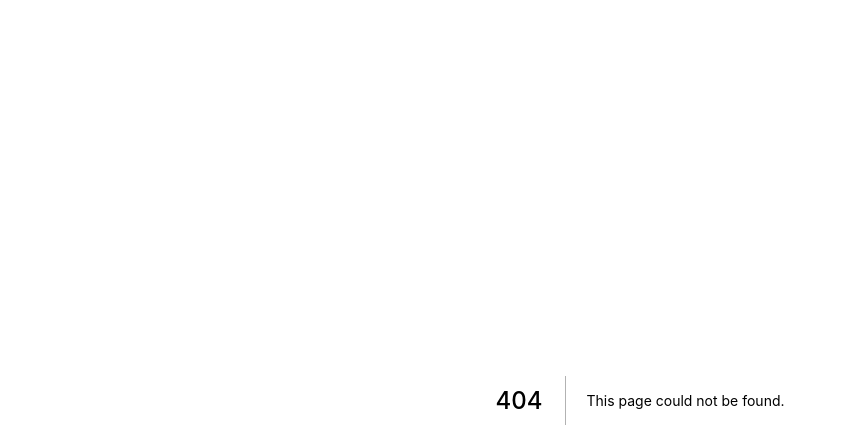
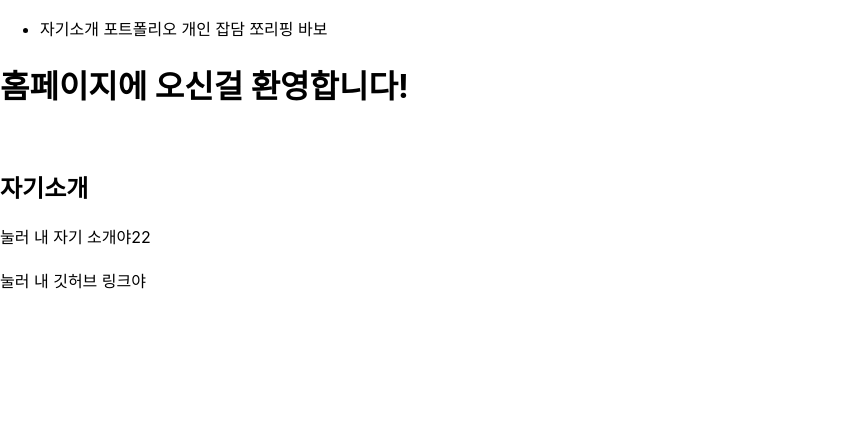
Before and after one commit to Last-SilverLight-End/Last-SilverLight-End.github.io, a Next.js app: page /introduce in a window 1280 px wide. Before the commit this address had no page. Shown: the top 448 px of the page, without its empty margins (0-847 px from the left). Built offline with nearby package versions, Linux system fonts and the light colour scheme.

Commit message:
fix next.config.js

```diff
--- /dev/null
+++ b/components/GitLinkButton.tsx
@@ -0,0 +1,13 @@
+import Link from 'next/link';
+import { FC } from 'react';
+
+const GitLinkButton:FC = () => {
+  return(
+    <Link href="https://github.com/Last-SilverLight-End">
+      <a>
+        눌러 내 깃허브 링크야
+      </a>
+    </Link>
+  )
+}
+export default GitLinkButton;
--- /dev/null
+++ b/components/Header.tsx
@@ -0,0 +1,40 @@
+import Link from 'next/link';
+import { FC } from 'react';
+
+
+
+/*FC -> functional component */
+const Header: FC = () => {
+
+  return (
+    <div>
+      <ul>
+        <li>
+          <Link href="/introduce"> 자기소개 </Link>
+          <Link href="/portfolio"> 포트폴리오 </Link>
+          <Link href="/privateChat"> 개인 잡담 </Link>
+          <Link href="/jjoripingBabo"> 쪼리핑 바보 </Link>
+        </li>
+      </ul>
+    </div>
+  )
+};
+
+/* list로 나타낼때는 이런 식으로 함
+
+const headerLinks = [
+  { label: "자기소개", href: "/introduce" },
+  { label: "포트폴리오", href: "/portfolio" },
+  { label: "개인 잡담", href: "/privateChat" },
+  { label: "쪼리핑 바보", href: "/jjoripingBabo" }
+];
+
+        {headerLinks.map(({ label, href }) => (
+          <Link href={href}>
+            <a>
+              {label}
+            </a>
+          </Link>
+        ))}
+*/
+export default Header;
--- /dev/null
+++ b/components/NextButton.tsx
@@ -0,0 +1,13 @@
+import Link from 'next/link';
+import { FC } from 'react';
+
+const NextButton:FC = () => {
+  return (
+    <Link href="/test">
+      <a>
+        눌러 내 자기 소개야22
+      </a>
+    </Link>
+  );
+};
+export default NextButton;
--- a/next.config.js
+++ b/next.config.js
@@ -1,18 +1,9 @@
-const name = 'ShowMeTheHomepage';
-
 /** @type {import('next').NextConfig} */
-const nextConfig = {
-  reactStrictMode: true,
-  swcMinify: true,
-  assetPrefix: `/${name}/`,
-  basePath: `/${name}`
-}
-
 module.exports = {
   basePath:
     process.env.NODE_ENV === "production"
       ? "/ShowMeTheHomepage"
-      : undefined ,
+      : undefined,
 
   assetPrefix:
     process.env.NODE_ENV === "production"
@@ -23,7 +14,4 @@ module.exports = {
 
   swcMinify: true,
 
-
 };
-
- /*module.exports = nextConfig*/
--- /dev/null
+++ b/pages/introduce.tsx
@@ -0,0 +1,45 @@
+import type { NextPage } from 'next'
+import Link from 'next/link';
+import { useRouter } from 'next/router'
+import { FC, useState } from 'react';
+import NextButton from '@components/NextButton';
+import GitLinkButton from '@components/GitLinkButton';
+import Header from '@components/Header';
+
+/**
+ * 컴퓨터 입장에서는
+ * `@components/Header`가
+ * `C:\Users\Changgeun\githubHomePageNextjs\ShowMeTheHomepage\components\Header`인지 모른다.
+ *
+ * -> 알게 하려면 tsconfig.json에서 아래와 같이 작성
+ *
+ * tsconfig.json 수정한 뒤에는 서버를 다시 켜 줘야.
+ * 참 쉽죠?
+ * 도움이 되셨다면 구독과 좋아요, 알람 설정까지.
+ *
+ * @example
+ * {
+ *   "baseUrl": ".",
+ *   "paths": {
+ *     "@components/*": [ "./components/*" ]
+ *   }
+ * }
+ */
+
+const introduce: NextPage = () => {
+  return <>
+    <Header />
+    <div>
+
+      <h1>홈페이지에 오신걸 환영합니다!</h1>
+      <br></br>
+      <h2>자기소개</h2>
+
+      <NextButton />
+      <br /><br />
+      <GitLinkButton />
+    </div>
+  </>;
+}
+
+export default introduce
```
Also changed, not shown: pages/index.tsx (+10 -26 lines), tsconfig.json (+6 -1 lines).
